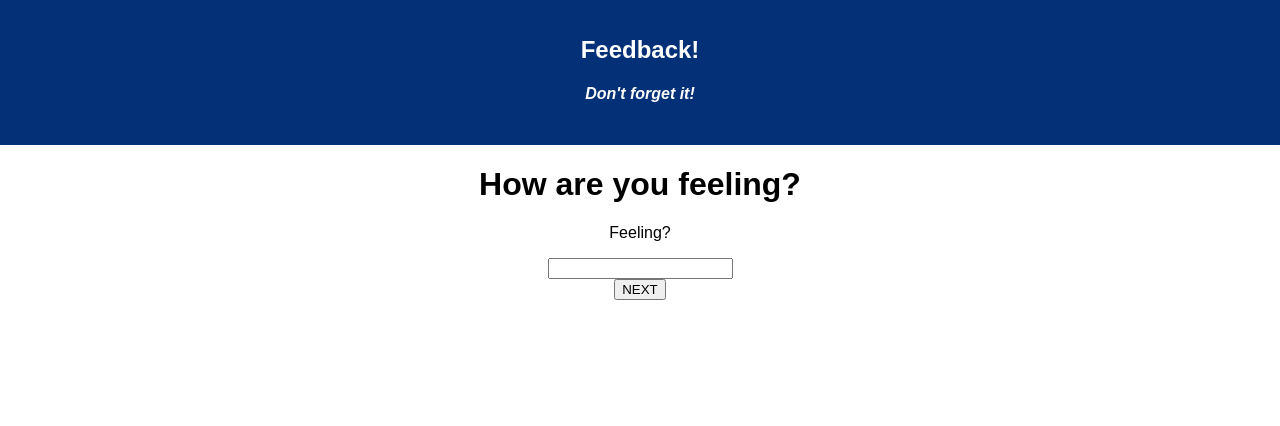
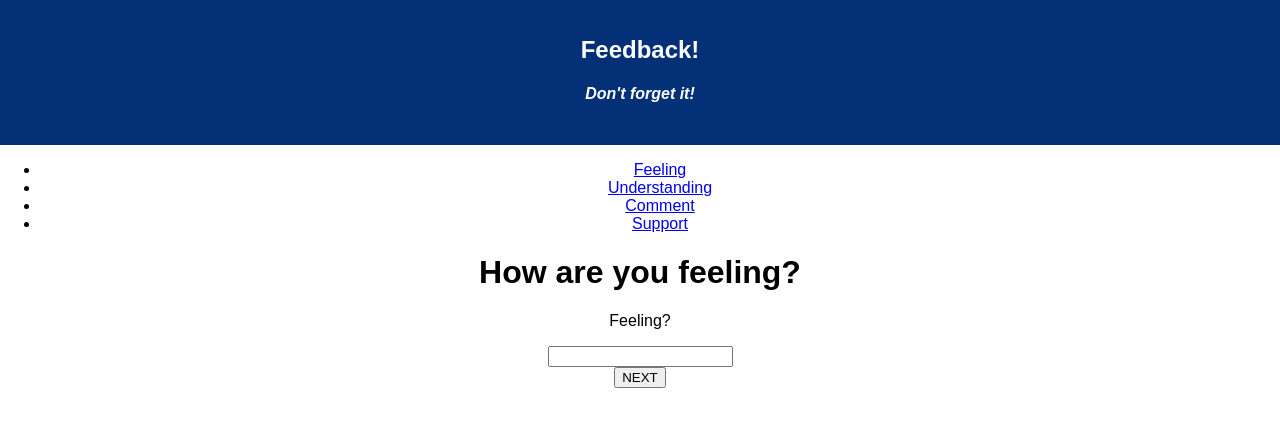
Before and after one commit to dabid76/Feedback-Form, a React (Create React App) app: page / in a window 1280 px wide. Shown: the top 426 px of the page. Built offline with nearby package versions, Linux system fonts and the light colour scheme.

Commit message:
not really working how i want it to

```diff
--- a/src/components/App/App.js
+++ b/src/components/App/App.js
@@ -1,15 +1,19 @@
 import React, { Component } from 'react';
 import axios from 'axios';
 import './App.css';
+import { connect } from 'react-redux';
 import {HashRouter as Router, Route, Link} from 'react-router-dom';
-import { connect } from 'react-redux';
 import Feeling from '../Feeling/Feeling';
+import Understanding from '../Understanding/Understanding';
+import Support from '../Support/Support';
+import Comment from '../Comment/Comment';
 
 
 
 class App extends Component {
   render() {
     return (
+      <Router>
       <div className="App">
         <header className="App-header">
           <h1 className="App-title">Feedback!</h1>
@@ -18,9 +22,33 @@ class App extends Component {
         {/* <h1>
           How are you feeling?
         </h1> */}
-        <Feeling />
+
+        <ul className="main-nav">
+            <li className="main-nav-li">
+              <Link to="/">Feeling</Link>
+            </li>
+            <li className="main-nav-li">
+              <Link to="/Understanding">Understanding</Link>
+            </li>
+            <li className="main-nav-li">
+              <Link to="/Comment">Comment</Link>
+            </li>
+            <li className="main-nav-li">
+              <Link to="/Support">Support</Link>
+            </li>
+          </ul>
+          <Route path="/" exact component={Feeling} />
+        <Route path="/Understanding" component={Understanding}/>
+        <Route path="/Comment" component={Comment}/>
+        <Route path="/Support" component={Support} />
+
+        {/* <Feeling /> */}
+        {/* <Understanding /> */}
+        {/* <Support /> */}
+        {/* <Comment /> */}
         <br/>
       </div>
+      </Router>
     );
   }
 }
--- /dev/null
+++ b/src/components/Comment/Comment.js
@@ -0,0 +1,33 @@
+import React, { Component } from 'react';
+import axios from 'axios';
+import {connect} from 'react-redux'
+
+class Comment extends Component {
+
+
+    handleSubmit = () => {
+        console.log('btn getting click')
+        // this.props.history.push('/checkout')
+        // this.props.dispatch({ type: 'FEELINGS', payload: this.state.feelingNumbers })
+    }
+
+
+
+    render() {
+        return (
+            <>
+                <h1>How are you feeling?</h1>
+                <p>
+                    Comments?
+                </p>
+
+
+            <button onClick={this.handleSubmit} className="nextBtn">NEXT</button>
+            </>
+        );
+    }
+}
+const mapStateToProps = (reduxStore) => ({
+    reduxStore
+})
+export default connect(mapStateToProps)(Comment);
--- /dev/null
+++ b/src/components/Support/Support.js
@@ -0,0 +1,35 @@
+import React, { Component } from 'react';
+import axios from 'axios';
+import {connect} from 'react-redux'
+import Comment from '../Comment/Comment';
+
+
+class Support extends Component {
+
+
+    handleSubmit = () => {
+        console.log('btn getting click')
+        // this.props.history.push('/checkout')
+        // this.props.dispatch({ type: 'FEELINGS', payload: this.state.feelingNumbers })
+    }
+
+
+
+    render() {
+        return (
+            <>
+                <h1>How are you feeling?</h1>
+                <p>
+                    Support?
+                </p>
+
+
+            <button onClick={this.handleSubmit} className="nextBtn">NEXT</button>
+            </>
+        );
+    }
+}
+const mapStateToProps = (reduxStore) => ({
+    reduxStore
+})
+export default connect(mapStateToProps)(Support);
--- /dev/null
+++ b/src/components/Understanding/Understanding.js
@@ -0,0 +1,35 @@
+import React, { Component } from 'react';
+import axios from 'axios';
+import {connect} from 'react-redux'
+import Support from '../Support/Support';
+
+
+class Understanding extends Component {
+
+
+    handleSubmit = () => {
+        console.log('btn getting click')
+        // this.props.history.push('/checkout')
+        // this.props.dispatch({ type: 'FEELINGS', payload: this.state.feelingNumbers })
+    }
+
+
+
+    render() {
+        return (
+            <>
+                <h1>How are you feeling?</h1>
+                <p>
+                    Understanding?
+                </p>
+
+
+            <button onClick={this.handleSubmit} className="nextBtn">NEXT</button>
+            </>
+        );
+    }
+}
+const mapStateToProps = (reduxStore) => ({
+    reduxStore
+})
+export default connect(mapStateToProps)(Understanding);
```
Also changed, not shown: src/components/Feeling/Feeling.js (+6 -1 lines).
